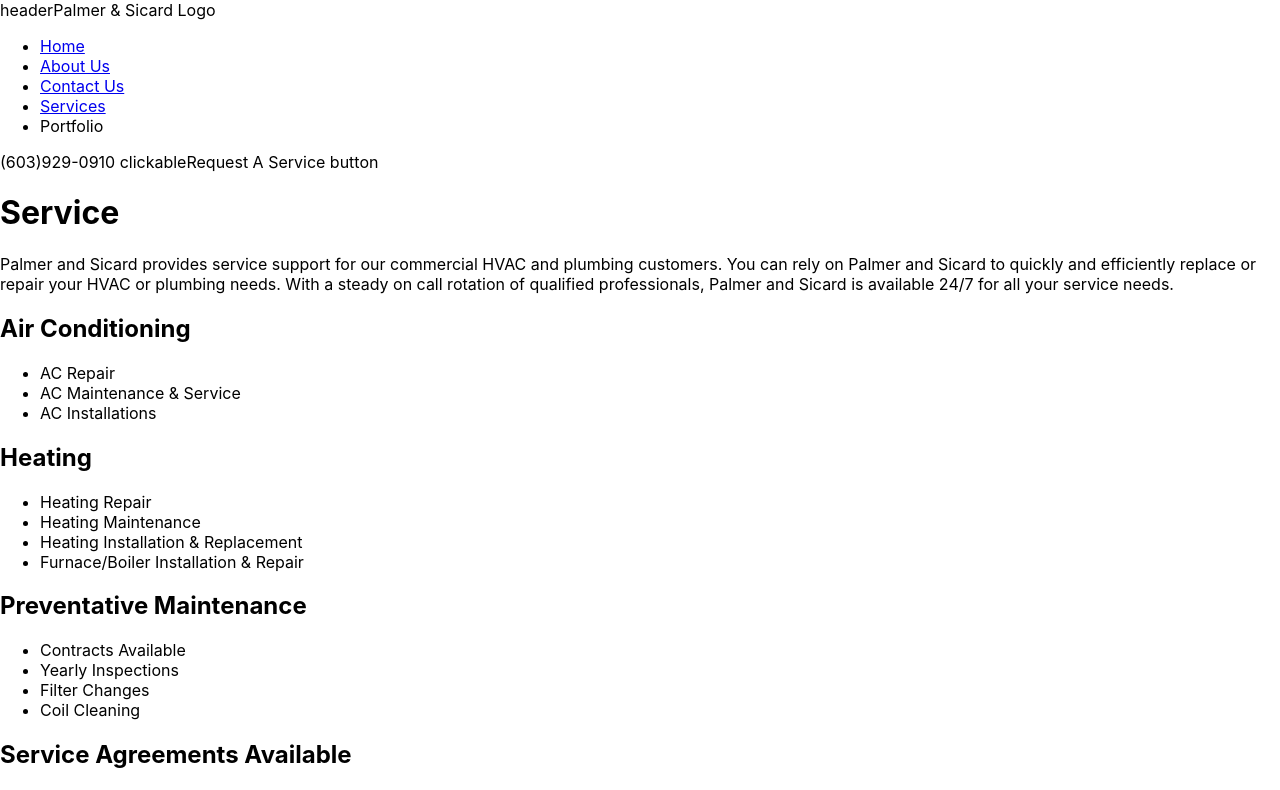
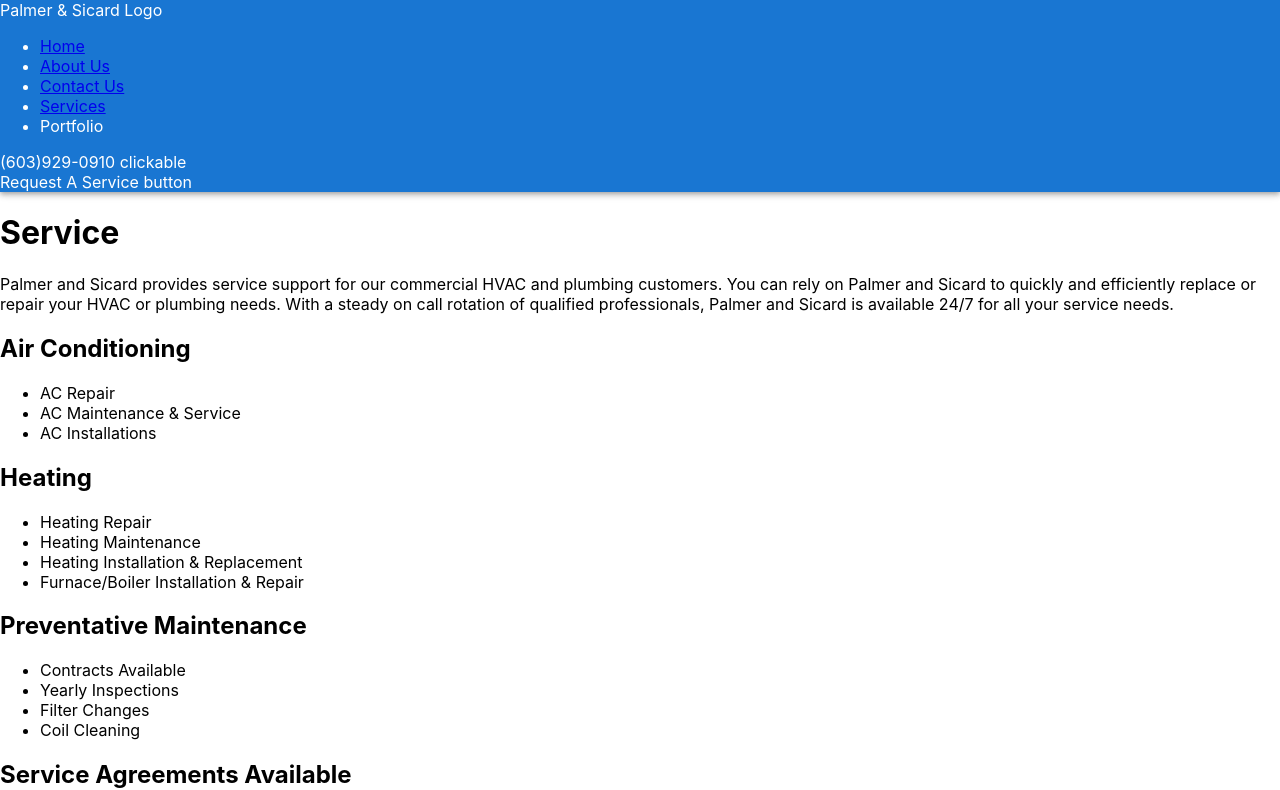
Before and after one commit to Bradleydion/p-swebsite, a React (Create React App) app: page /Service in a window 1280 px wide. Shown: the top 790 px of the page. Built offline with nearby package versions, Linux system fonts and the light colour scheme.

Commit message:
played with a little more nav bar fomratting, may want to wait untill I recive all the assets.

```diff
--- a/src/components/NavBar.js
+++ b/src/components/NavBar.js
@@ -1,10 +1,11 @@
 import React from "react";
 import { BrowserRouter, Link } from "react-router-dom";
+import { AppBar, Box } from "@mui/material";
 
 export default function NavBar() {
   return (
-    <section className="header">
-      <a>header</a>
+    <Box sx={{ flexGrow: 1 }}>
+      <AppBar position="static">
         <a>Palmer & Sicard Logo</a>
         <ul>
           <li>
@@ -23,6 +24,7 @@
         </ul>
         <a>(603)929-0910 clickable</a>
         <a>Request A Service button</a>
-    </section>
+      </AppBar>
+    </Box>
   );
 }
```
Lines whose indentation alone changed are shown as unchanged.
